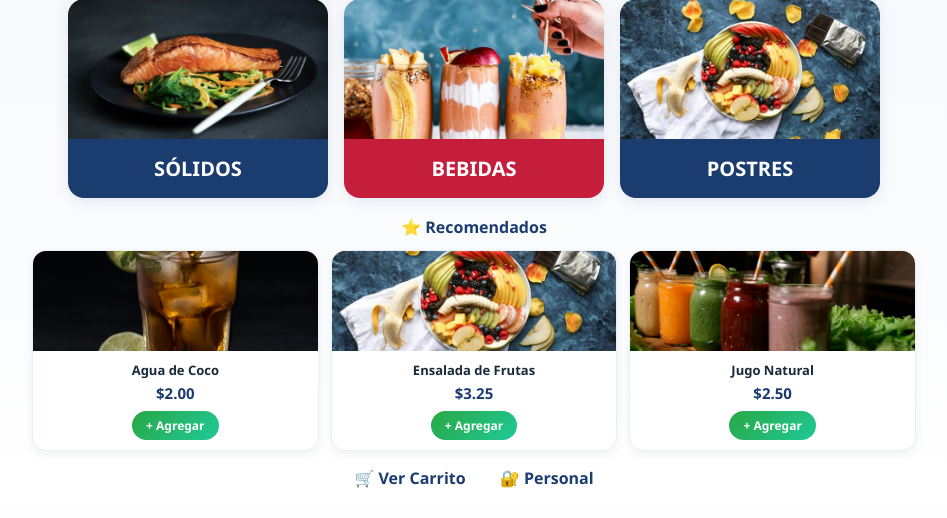
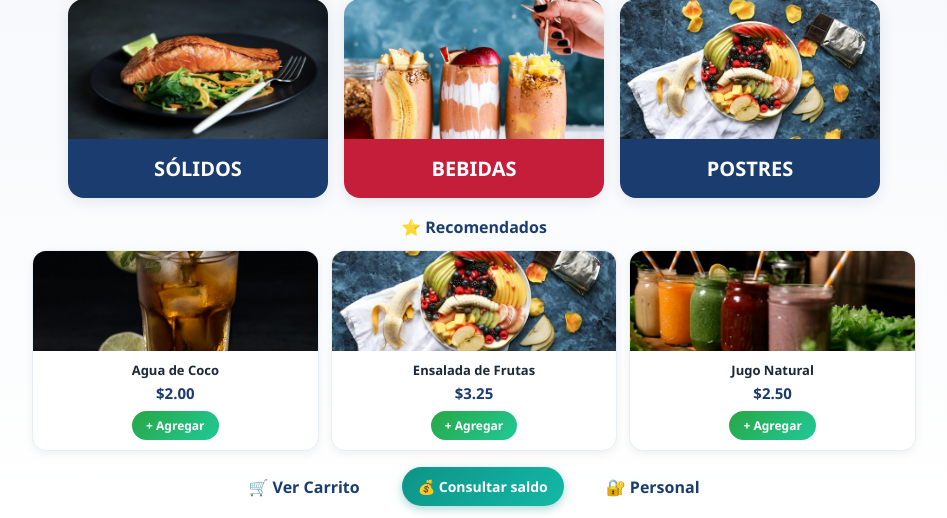
Before and after one commit to paopao0380-svg/recarga-veloz, a Flask app: page / in a window 1280 px wide. Shown: the part 369-887 px from the top of the page, without its empty margins (166-1113 px from the left). Before the commit the page ends 857 px from the top, so only its background shows below. Run offline with Flask 3, Linux system fonts and the light colour scheme; data comes from the database, SQL or seed files in the repository; data that the repository does not hold is empty; some libraries are stand-ins or nearby versions.

Commit message:
Add link-saldo styles and button to index.html

```diff
--- a/templates/index.html
+++ b/templates/index.html
@@ -329,6 +329,33 @@
             .destacados { margin-top: 12px; }
         }
 
+
+        .link-saldo {
+            display: inline-flex;
+            align-items: center;
+            gap: 6px;
+            background: linear-gradient(135deg, #0d9488, #14b8a6);
+            color: #fff !important;
+            text-decoration: none !important;
+            font-weight: 800;
+            font-size: 14px;
+            padding: 10px 16px;
+            border-radius: 30px;
+            box-shadow: 0 3px 10px rgba(13,148,136,0.35);
+            transition: transform 0.15s ease, box-shadow 0.15s ease;
+        }
+        .link-saldo:hover {
+            transform: translateY(-2px);
+            box-shadow: 0 6px 16px rgba(13,148,136,0.4);
+        }
+        .footer-links {
+            display: flex;
+            flex-wrap: wrap;
+            gap: 12px;
+            justify-content: center;
+            align-items: center;
+        }
+
     </style>
 </head>
 <body>
@@ -423,6 +450,7 @@
                 <span class="badge-cart">{{ cart_count }}</span>
                 {% endif %}
             </a>
+            <a href="{{ url_for('consultar_saldo') }}" class="link-saldo">💰 Consultar saldo</a>
             <a href="{{ url_for('login') }}">🔐 Personal</a>
         </div>
     </div>
```
